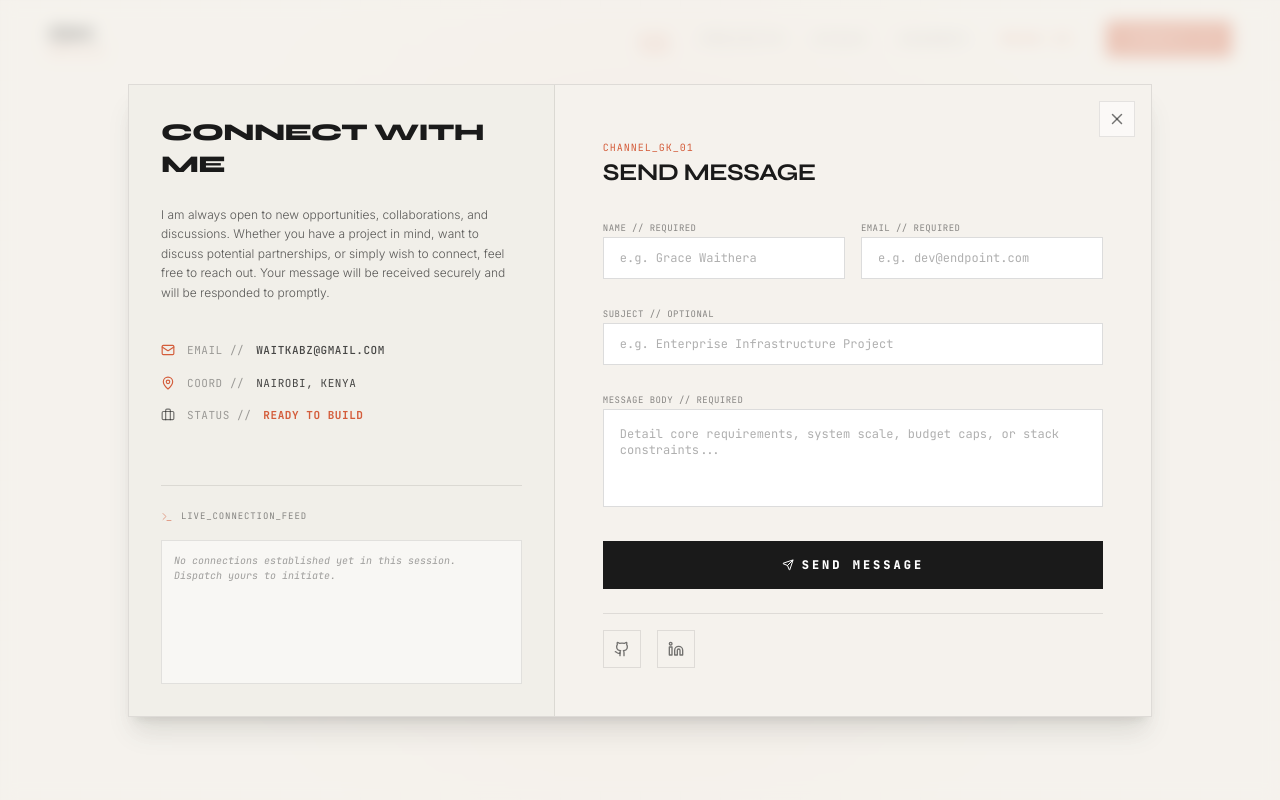
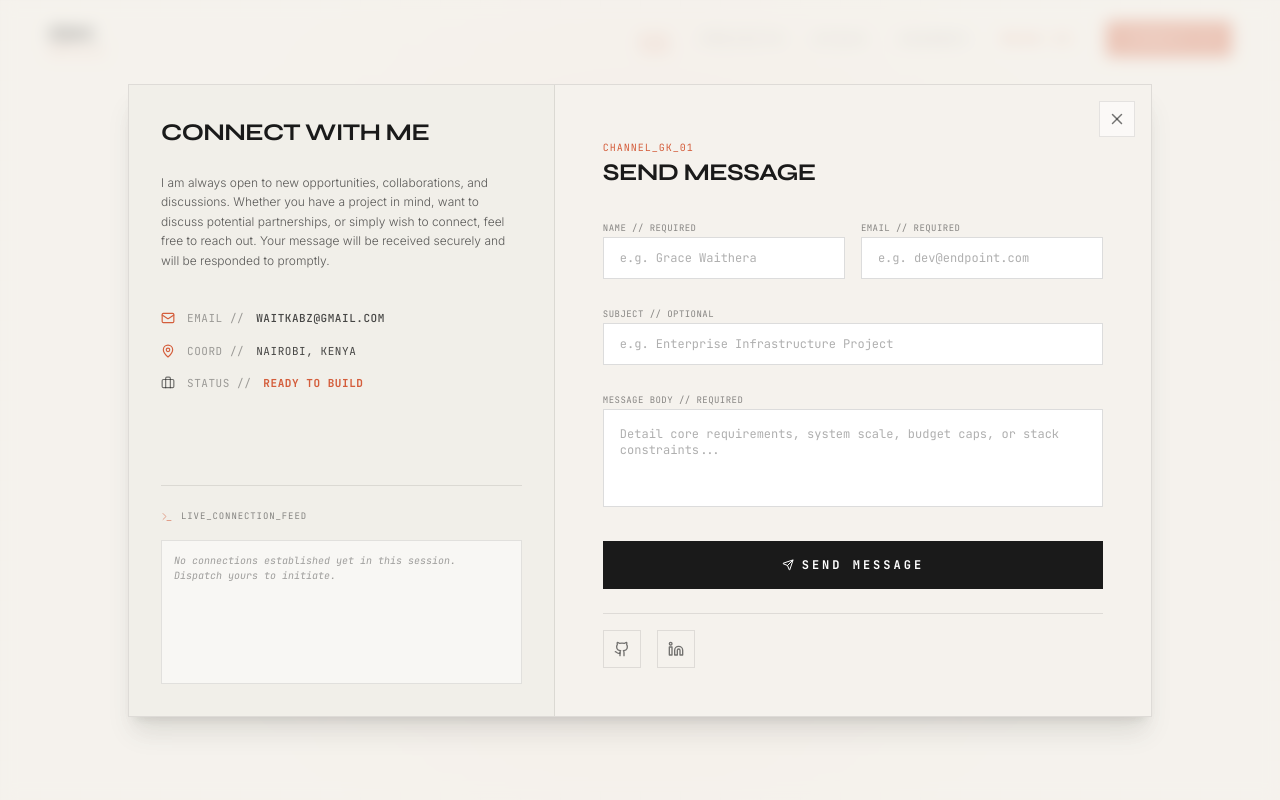
Before and after one commit to KaberereG/Portfolio, a Next.js app: page / in a window 1280 px wide. Both pictures are taken after a click on the button "CONNECT". Shown: the top 800 px of the page. Built offline with nearby package versions, Linux system fonts and the light colour scheme; a web font is replaced by a local one.

Commit message:
Change from extrabold to bold and fixed some fonts

```diff
--- a/src/app/components/ConnectModal.tsx
+++ b/src/app/components/ConnectModal.tsx
@@ -105,7 +105,7 @@ export default function ConnectModal({ isOpen, onClose }: ConnectModalProps) {
             <div className="col-span-1 md:col-span-5 border-b md:border-b-0 md:border-r border-[#1A1A1A]/10 p-8 flex flex-col justify-between space-y-12 bg-[#E2DED6]/20">
               <div className="space-y-6">
                 <div className="space-y-1">
-                  <h3 className="font-syne text-2xl font-extrabold uppercase tracking-tight text-[#1A1A1A]">
+                  <h3 className="font-syne text-2xl font-bold uppercase tracking-tight text-[#1A1A1A]">
                     Connect with me
                   </h3>
                 </div>
@@ -237,7 +237,7 @@ export default function ConnectModal({ isOpen, onClose }: ConnectModalProps) {
                 <div className="pt-2">
                   <button
                     type="submit"
-                    className="w-full font-mono text-xs uppercase tracking-[0.25em] bg-[#1A1A1A] text-white font-extrabold py-4 hover:bg-primary hover:text-white transition-all duration-300 cursor-pointer active:scale-95 flex items-center justify-center gap-2"
+                    className="w-full font-mono text-xs uppercase tracking-[0.25em] bg-[#1A1A1A] text-white font-bold py-4 hover:bg-primary hover:text-white transition-all duration-300 cursor-pointer active:scale-95 flex items-center justify-center gap-2"
                   >
                     <Send size={12} />
                     Send Message
--- a/src/app/components/ProjectDetailModal.tsx
+++ b/src/app/components/ProjectDetailModal.tsx
@@ -92,7 +92,7 @@ export default function ProjectDetailModal({
                   <span className="font-mono text-xs text-primary font-bold uppercase tracking-widest block">
                     {project.subtitle}
                   </span>
-                  <h1 className="font-syne text-4xl sm:text-5xl font-extrabold tracking-tight text-[#1A1A1A]">
+                  <h1 className="font-syne text-4xl md:text-5xl font-bold tracking-tight text-[#1A1A1A]">
                     {project.title}
                   </h1>
                 </div>
@@ -148,7 +148,7 @@ export default function ProjectDetailModal({
                     key={idx}
                     className="p-5 bg-white/70 border border-[#1A1A1A]/10 space-y-1 relative overflow-hidden group hover:border-primary/40 transition-colors"
                   >
-                    <span className="font-syne text-2xl sm:text-3xl font-extrabold text-primary">
+                    <span className="font-syne text-xl md:text-2xl font-bold text-primary">
                       {metric.value}
                     </span>
                     <h4 className="font-mono text-xs uppercase tracking-wider text-[#1A1A1A] font-bold">
--- a/src/app/components/ProjectWizard.tsx
+++ b/src/app/components/ProjectWizard.tsx
@@ -130,7 +130,7 @@ export default function ProjectWizard() {
               <div>
                 <button
                   onClick={() => setIsActive(true)}
-                  className="font-mono text-xs uppercase tracking-[0.3em] font-extrabold text-white bg-primary hover:bg-[#1A1A1A] px-10 py-5 transition-all duration-300 cursor-pointer active:scale-95 inline-flex items-center gap-2 rounded-sm"
+                  className="font-mono text-xs uppercase tracking-[0.3em] font-bold text-white bg-primary hover:bg-[#1A1A1A] px-10 py-5 transition-all duration-300 cursor-pointer active:scale-95 inline-flex items-center gap-2 rounded-sm"
                 >
                   <Play size={12} fill="currentColor" />
                   Initialize Project
--- a/src/app/components/Stack.tsx
+++ b/src/app/components/Stack.tsx
@@ -104,7 +104,7 @@ export default function Stack() {
                     <span className="font-mono text-xs text-primary">{selectedSkill.category}</span>
                     <span className="font-mono text-[10px] text-neutral-500">ID: {selectedSkill.id.toUpperCase()}_{selectedSkill.number}</span>
                   </div>
-                  <h3 className="font-syne text-3xl font-extrabold uppercase text-[#1A1A1A] tracking-tight">
+                  <h3 className="font-syne text-3xl font-bold uppercase text-[#1A1A1A] tracking-tight">
                     {selectedSkill.name}
                   </h3>
                 </div>
```
